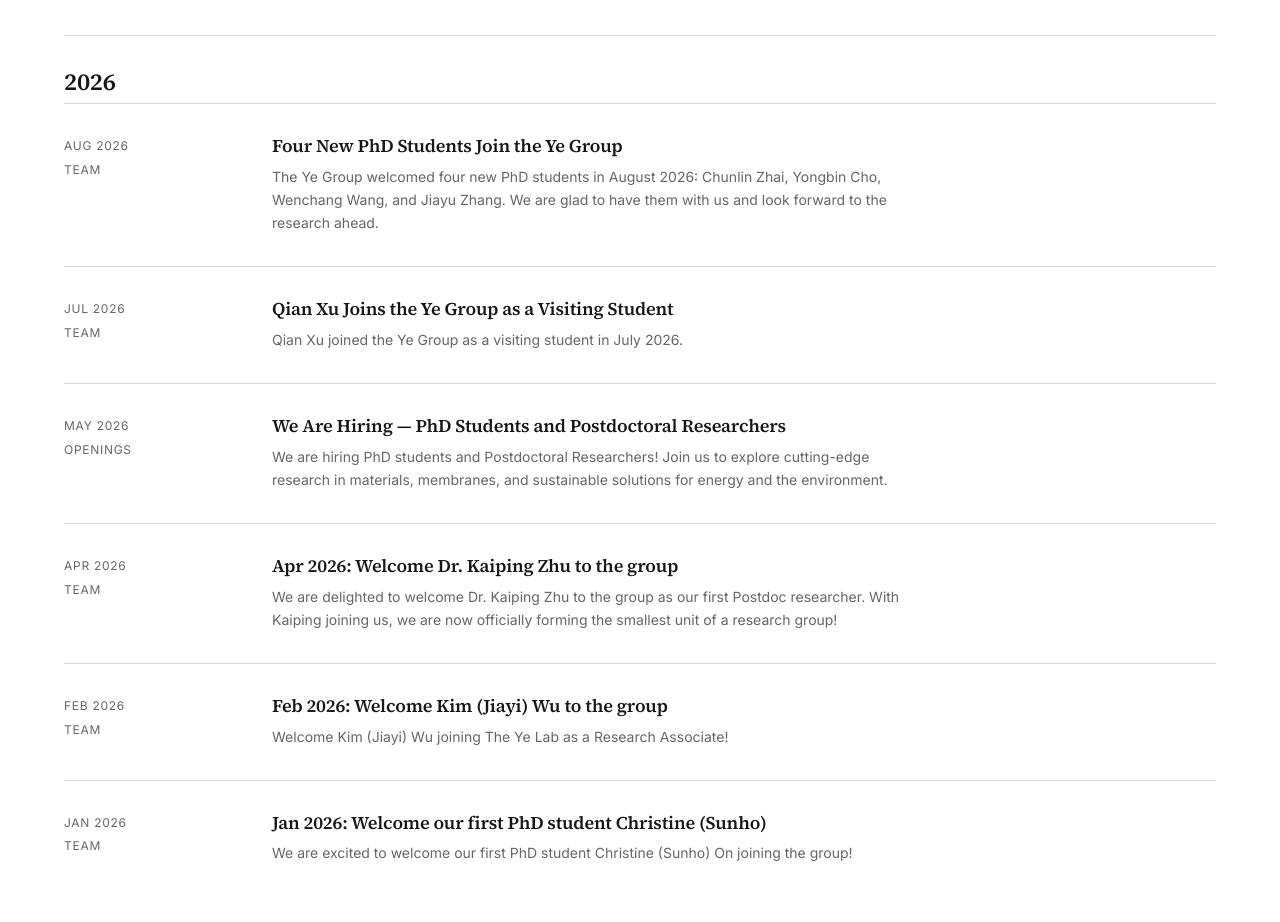
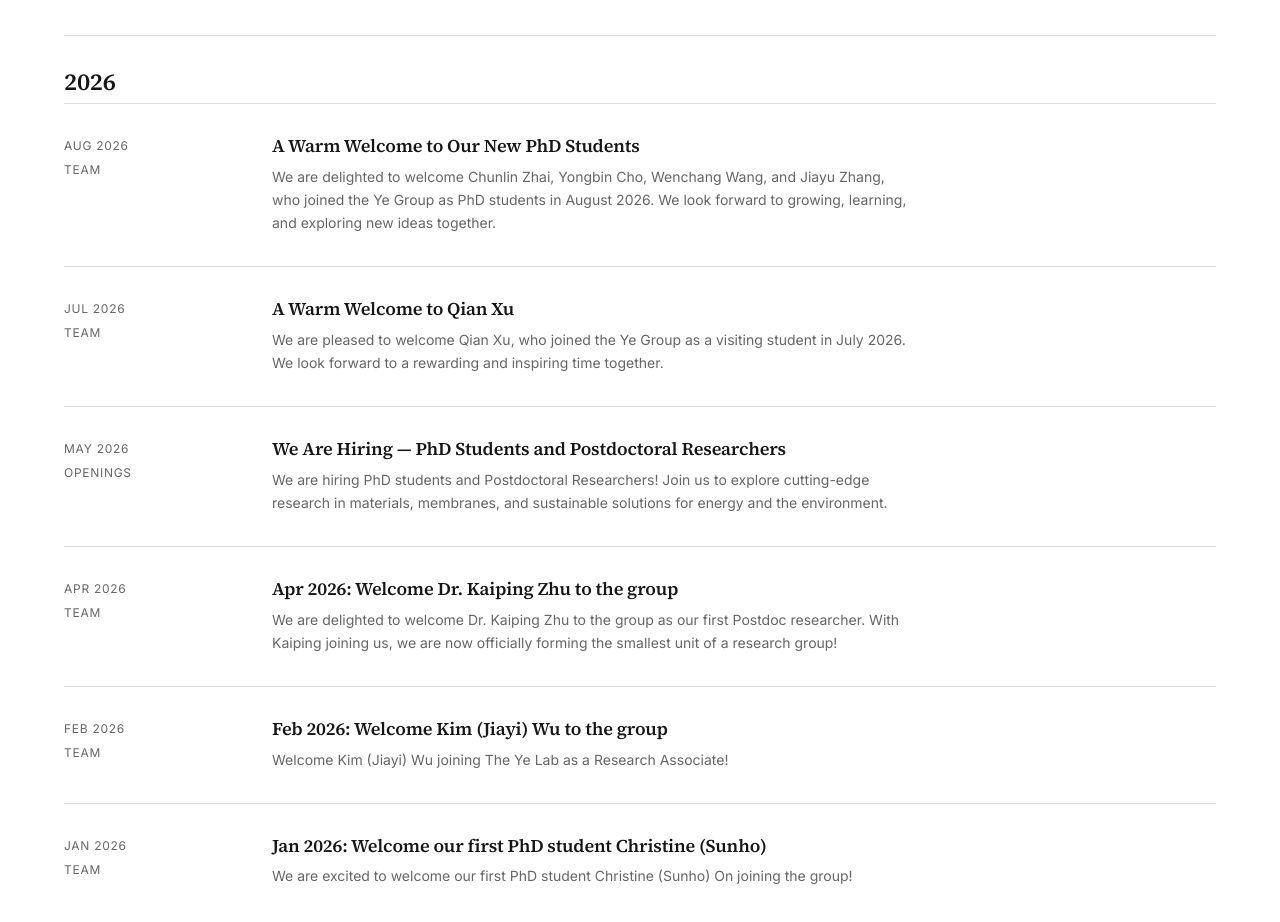
Before and after one commit to Yvetteee/ccylab, a Next.js app: page /news in a window 1280 px wide. Shown: the part 1280-2202 px from the top of the page. Built offline with nearby package versions, Linux system fonts and the light colour scheme.

Commit message:
refine(news): warm member welcome copy

```diff
--- a/content/news.ts
+++ b/content/news.ts
@@ -25,21 +25,21 @@ export const newsItems: NewsItem[] = [
   },
   {
     id: "news-phd-cohort-2026-08",
-    title: "Four New PhD Students Join the Ye Group",
+    title: "A Warm Welcome to Our New PhD Students",
     date: "2026-08-01",
     displayDate: "Aug 2026",
     summary:
-      "The Ye Group welcomed four new PhD students in August 2026: Chunlin Zhai, Yongbin Cho, Wenchang Wang, and Jiayu Zhang. We are glad to have them with us and look forward to the research ahead.",
+      "We are delighted to welcome Chunlin Zhai, Yongbin Cho, Wenchang Wang, and Jiayu Zhang, who joined the Ye Group as PhD students in August 2026. We look forward to growing, learning, and exploring new ideas together.",
     category: "Team",
     showOnHome: false,
   },
   {
     id: "news-qian-xu-2026-07",
-    title: "Qian Xu Joins the Ye Group as a Visiting Student",
+    title: "A Warm Welcome to Qian Xu",
     date: "2026-07-01",
     displayDate: "Jul 2026",
     summary:
-      "Qian Xu joined the Ye Group as a visiting student in July 2026.",
+      "We are pleased to welcome Qian Xu, who joined the Ye Group as a visiting student in July 2026. We look forward to a rewarding and inspiring time together.",
     category: "Team",
     showOnHome: false,
   },
```
